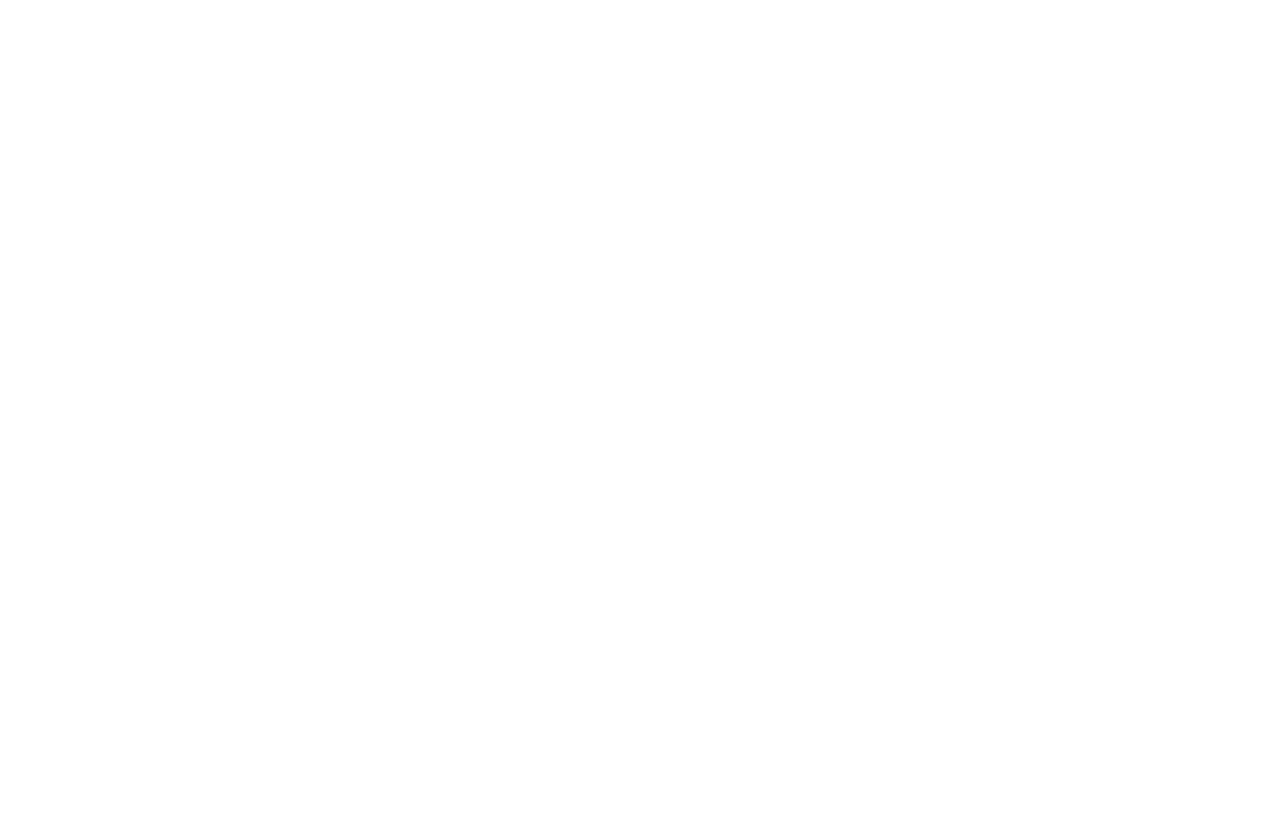
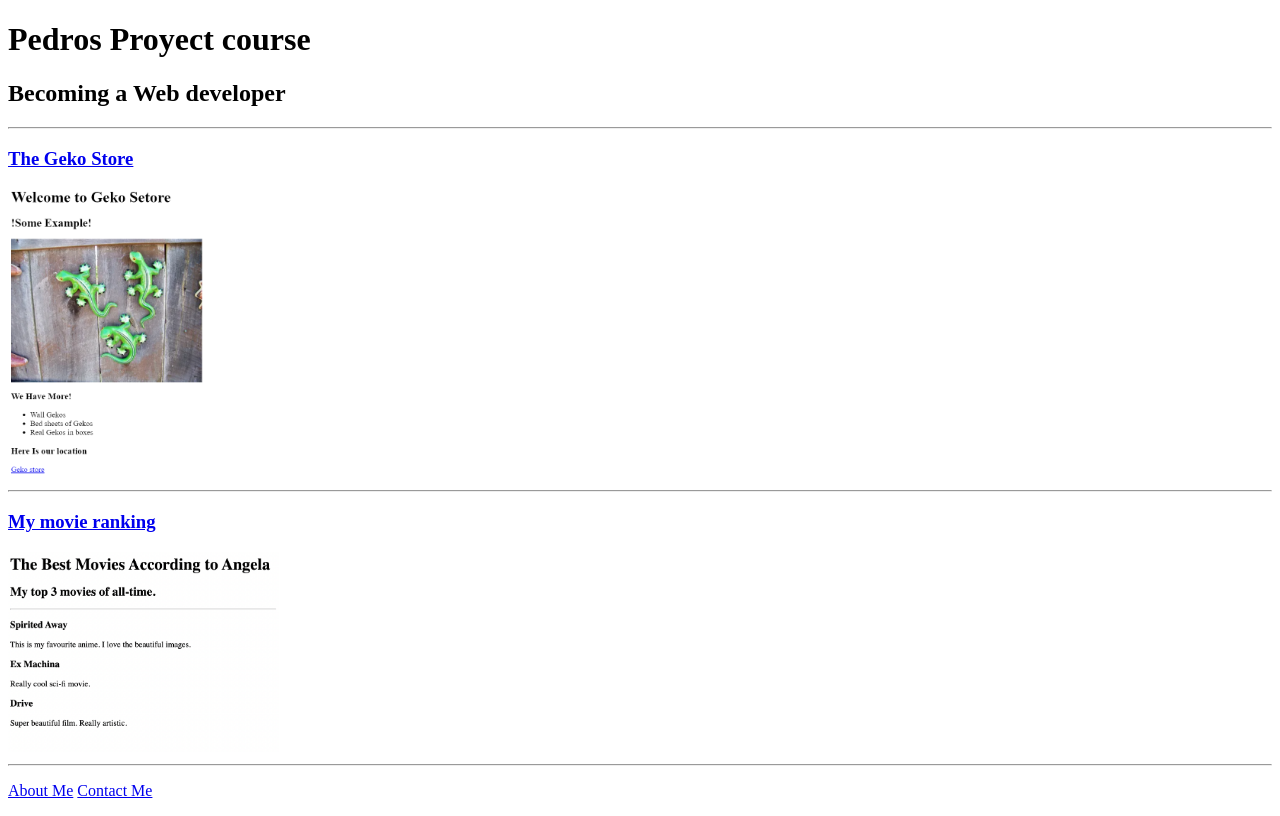
Before and after one commit to Pl0mit0/Practice, a plain HTML site: page index.html in a window 1280 px wide. Drawn offline with Linux system fonts and the light colour scheme.

Commit message:
Update index.html

```diff
--- a/index.html
+++ b/index.html
@@ -1,15 +1,33 @@
-<!-- TODO 1: Create the HTML Boilerplate -->
 
-<!-- TODO 2: Add Your previous projects' HTML into the public folder -->
+<!DOCTYPE html>
+<html lang="en">
+<head>
+    <meta charset="UTF-8">
+    <title>My Proyects</title>
+</head>
 
-<!-- TODO 3: Take screenshots of your project previews and add the images to the images folder -->
+<body>
+<h1>Pedros Proyect course</h1>
+<h2>Becoming a Web developer</h2>
+<hr />
+<h3>
+    <a href="./public/birthday-invite.html">The Geko Store</a>
+</h3>
+<img src="./assets/images/Geko Store.png" alt="Example of Gekos Store" height="290"/>
 
-<!-- TODO 4: Add titles/subtitles etc. -->
+<hr />
 
-<!-- TODO 5: Add a link to the project pages -->
+<h3>
+    <a href="./assets/images/movie-ranking.png">My movie ranking</a>
+</h3>
+<img src="./assets/images/movie-ranking.png" alt="image of web page witf my favourite top 3 movies" height="200">
 
-<!-- TODO 6: Add images to show the project previews
-HINT for TODO 6: You can use the height attribute set to 200 to make the image smaller:
-https://developer.mozilla.org/en-US/docs/Web/HTML/Element/img#attr-height -->
+<hr />
 
-<!-- TODO 7: Add the Contact Me and About Me page links -->
+<p>
+    <a href="./public/about.html">About Me</a>
+    <a href="./public/contact.html">Contact Me</a>
+</p>
+</body>
+
+</html>
```
